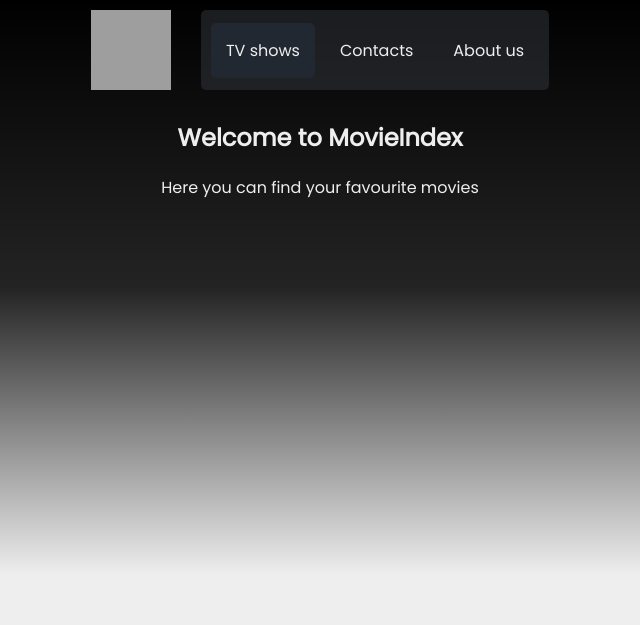
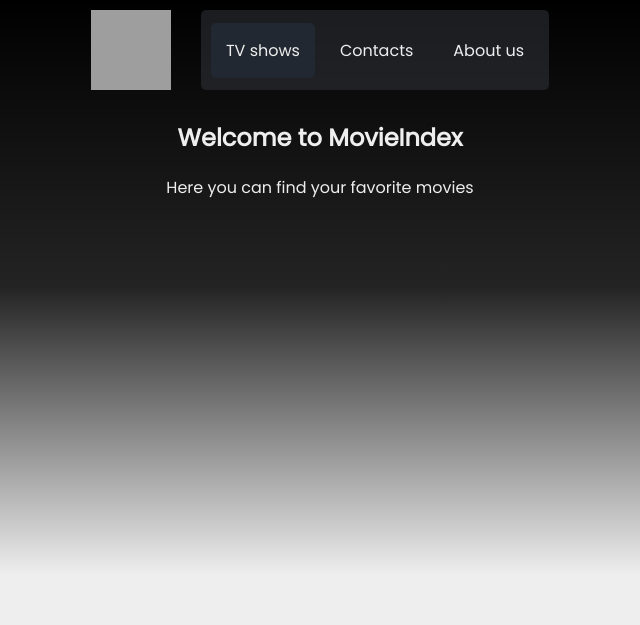
Before and after one commit to Alhajideen/Capstone-II, a website built with webpack: page src/index.html in a window 1280 px wide. Shown: the top 625 px of the page, 320-960 px from the left. Built offline with nearby package versions, Linux system fonts and the light colour scheme; no server answers; grey boxes are pictures that could not be loaded.

Commit message:
fix spelling mistake

```diff
--- a/src/index.html
+++ b/src/index.html
@@ -32,7 +32,7 @@
   </header>
   <section id="intro">
     <h1>Welcome to MovieIndex</h1>
-    <div>Here you can find your favourite movies</div>
+    <div>Here you can find your favorite movies</div>
   </section>
   <section id="shows">
     <ul id="showList"></ul>
```
